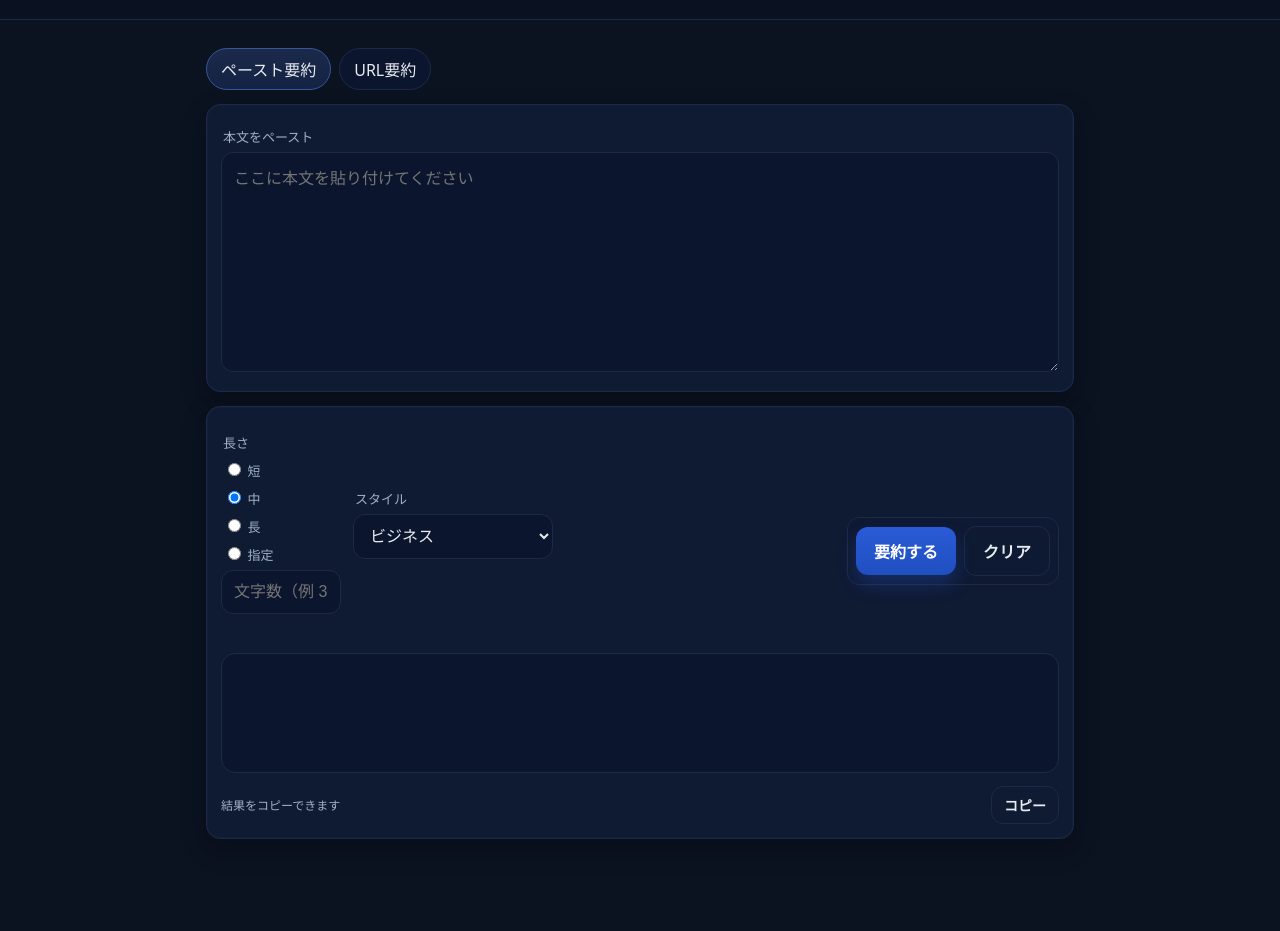
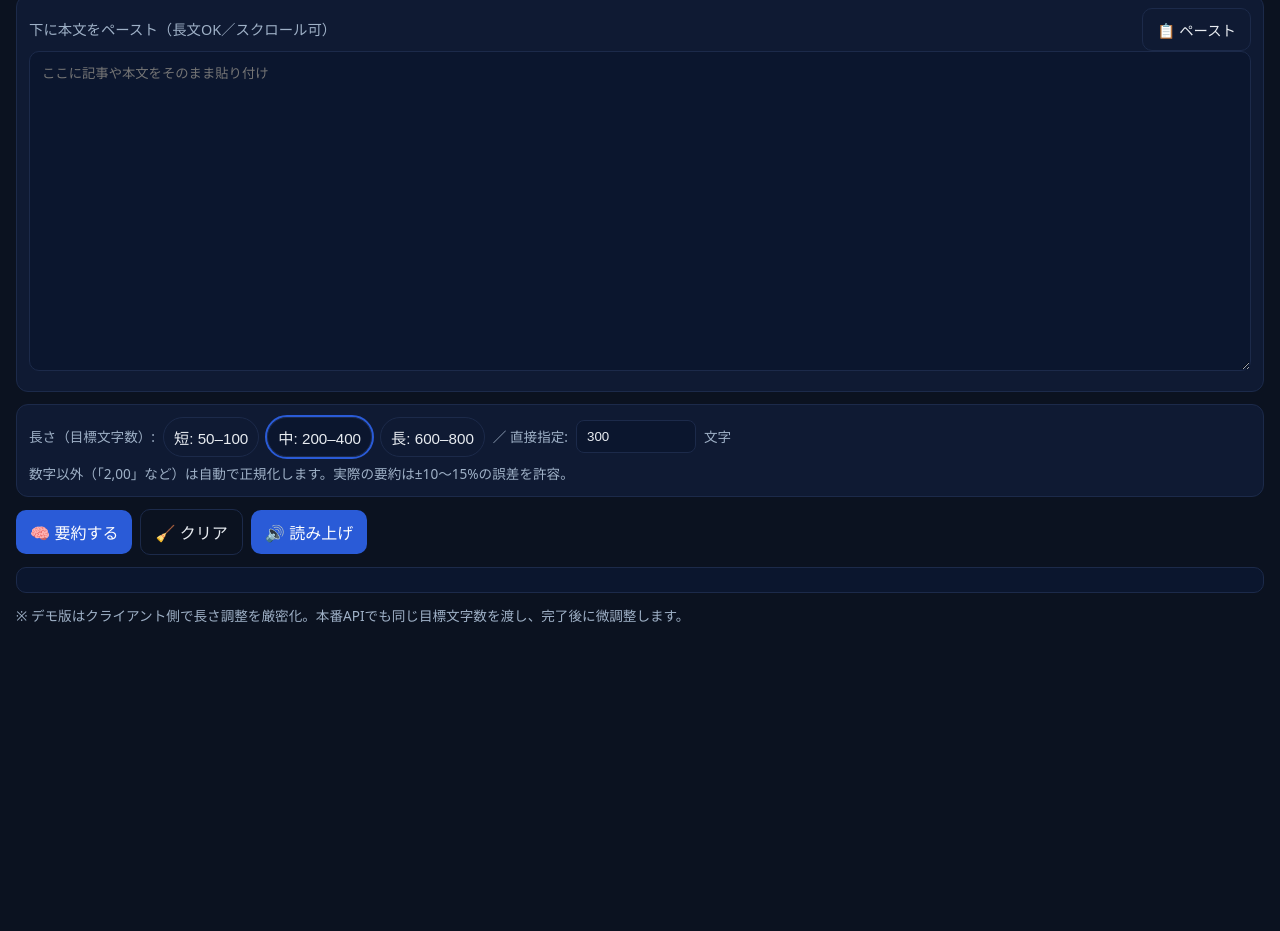
Before and after one commit to syonn3/youyaku_bot, a plain HTML site: page index.html in a window 1280 px wide. Shown: the part 65-996 px from the top of the page. After the commit the page ends 800 px from the top, so only its background shows below. Drawn offline with Linux system fonts and the light colour scheme.

Commit message:
Update index.html

```diff
--- a/index.html
+++ b/index.html
@@ -1,254 +1,249 @@
 <!doctype html>
 <html lang="ja">
 <head>
-  <link rel="icon" href="logo.jpg">
   <meta charset="utf-8" />
   <meta name="viewport" content="width=device-width,initial-scale=1,viewport-fit=cover" />
   <title>文章要約Bot</title>
-  <!-- PNG推奨 -->
-<link rel="apple-touch-icon" href="logo.jpg">
-<!-- icon-180.pngのロゴを使うならこっち -->
-<!-- <link rel="apple-touch-icon" href="icon-180.png"> -->
+  <link rel="apple-touch-icon" href="logo.jpg" />
 
   <style>
     :root{
       --bg:#0b1220; --surface:#0f1a33; --surface-2:#0b162e;
       --border:#1c2a4a; --text:#e8ecf1; --muted:#9fb1c7;
-      --accent:#2a5bd7; --accent-2:#5b86ff; --ring:rgba(90,130,255,.45);
-      --ok:#7ddc8d; --err:#ff7a7a;
-      --radius:14px;
+      --accent:#2a5bd7; --danger:#e35d5d;
     }
     *{box-sizing:border-box}
-    html,body{height:100%}
     body{
-      margin:0; background:var(--bg); color:var(--text);
-      font-family:system-ui,-apple-system,Segoe UI,Roboto,Helvetica,Arial,"Apple Color Emoji","Segoe UI Emoji";
-      -webkit-tap-highlight-color:transparent;
+      background:var(--bg); color:var(--text);
+      font-family: system-ui, -apple-system, "Segoe UI", Roboto, "Hiragino Kaku Gothic ProN", Meiryo, sans-serif;
+      margin:0; padding:16px; line-height:1.6;
     }
-    header{
-      position:sticky; top:0; z-index:10;
-      backdrop-filter: saturate(1.2) blur(6px);
-      background:linear-gradient(180deg, rgba(11,18,32,.9), rgba(11,18,32,.6));
-      border-bottom:1px solid var(--border);
-      padding:16px 20px;
-    }
-    h1{margin:0; font-size:18px; letter-spacing:.2px}
-    .sub{margin:2px 0 0; font-size:12px; color:var(--muted)}
-    main{max-width:900px; margin:0 auto; padding:16px; padding-bottom:28vh;}
-    .tabs{display:flex; gap:8px; margin:12px 0 14px}
-    .tab{
-      padding:8px 14px; border:1px solid var(--border); border-radius:999px;
-      cursor:pointer; background:var(--surface-2); color:var(--text); user-select:none;
-    }
-    .tab.active{ background:linear-gradient(180deg,#1b2a4b,#142243); border-color:#37569a; }
+    h1{font-size:1.25rem; margin:0 0 12px}
+    .row{display:flex; gap:8px; flex-wrap:wrap; align-items:center}
     .card{
-      background:var(--surface); border:1px solid var(--border);
-      border-radius:var(--radius); padding:14px; margin-bottom:14px;
-      box-shadow: 0 0 0 1px rgba(255,255,255,.02) inset, 0 10px 24px rgba(0,0,0,.25);
-    }
-    label{display:block; margin:8px 0 6px 2px; font-size:13px; color:var(--muted)}
-    textarea,input[type="text"],input[type="url"],select{
-      width:100%; background:var(--surface-2); border:1px solid var(--border);
-      border-radius:12px; color:var(--text); padding:12px; font-size:16px; /* iOSズーム防止 */
-      outline:none; transition:border-color .15s, box-shadow .15s;
-    }
-    textarea{min-height:220px; resize:vertical}
-    textarea:focus, input:focus, select:focus{
-      border-color:var(--accent-2); box-shadow:0 0 0 3px var(--ring);
-    }
-    .muted{color:var(--muted); font-size:12px}
-    .row{display:flex; flex-wrap:wrap; gap:12px; align-items:center}
-    .row > *{margin:4px 0}
-    select{min-width:200px}
-    button{
-      background:linear-gradient(180deg,var(--accent),#1f4fc0);
-      border:none; color:#fff; padding:12px 18px; border-radius:12px;
-      font-weight:700; font-size:16px; cursor:pointer;
-      box-shadow:0 10px 18px rgba(42,91,215,.28);
-    }
-    button:disabled{opacity:.65; cursor:not-allowed; filter:grayscale(.2)}
-    .btn-ghost{
-      background:transparent; border:1px solid var(--border); color:var(--text);
-      box-shadow:none;
-    }
-    pre{
-      white-space:pre-wrap; word-break:break-word;
-      background:var(--surface-2); border:1px solid var(--border);
-      border-radius:var(--radius); padding:14px; min-height:120px;
-    }
-    .status{min-height:22px; color:#9ec1ff; display:flex; align-items:center; gap:8px}
-    .dot{width:10px; height:10px; border-radius:50%; background:var(--accent); display:none}
-    .loading .dot{display:inline-block; animation:pulse 1s ease-in-out infinite}
-    @keyframes pulse{0%{transform:scale(.9);opacity:.6}50%{transform:scale(1);opacity:1}100%{transform:scale(.9);opacity:.6}}
-    .actions{
-      position:sticky; bottom:12px; z-index:5; display:flex; gap:8px; align-items:center; justify-content:flex-end;
-      margin-top:8px; padding:8px; border:1px solid var(--border); border-radius:12px;
-      background:linear-gradient(180deg, rgba(15,26,51,.95), rgba(15,26,51,.85));
-      backdrop-filter: blur(6px);
-    }
-    .copy-bar{display:flex; justify-content:space-between; align-items:center; gap:8px; margin-top:10px}
-    .copy-bar button{padding:8px 12px; font-size:14px}
-    @media (max-width:480px){
-      select{min-width:unset}
-      .actions{bottom:10px}
-      button{width:100%}
+      background:var(--surface); border:1px solid var(--border); border-radius:12px;
+      padding:12px;
     }
 
+    /* 入力テキスト（全文スクロールで見える） */
+    #input{
+      width:100%;
+      height:40vh;                 /* 画面の4割の高さ */
+      resize:vertical;             /* 必要ならドラッグで伸縮 */
+      background:var(--surface-2);
+      color:var(--text);
+      border:1px solid var(--border);
+      border-radius:10px;
+      padding:12px;
+      line-height:1.7;
+      overflow:auto;               /* ← ペースト全文スクロール */
+      white-space:pre-wrap;
+    }
 
-/* 置き換え（position:absolute をやめる） */
-.brand{display:flex; align-items:center; gap:12px}
-.brand h1{margin:0}          /* タイトルの上下余白を消す */
-.logo{height:28px; width:auto; opacity:.95}
-@media (min-width:768px){.logo{height:32px}}
+    /* 要約結果（長文もスクロール可能） */
+    #summary{
+      white-space:pre-wrap;
+      background:var(--surface-2);
+      border:1px solid var(--border);
+      padding:12px; margin:12px 0; border-radius:10px;
+      max-height:42vh;             /* 画面の約4割まで表示 */
+      overflow:auto;               /* ← 要約も全文スクロール */
+    }
 
+    label{font-size:.95rem; color:var(--muted)}
+    input[type="number"]{
+      width:120px; padding:8px 10px;
+      background:var(--surface-2); color:var(--text);
+      border:1px solid var(--border); border-radius:8px;
+    }
+    .btn{
+      background:var(--accent); color:#fff; border:none;
+      padding:10px 14px; border-radius:10px; font-size:1rem;
+    }
+    .btn.secondary{ background:transparent; color:var(--text); border:1px solid var(--border); }
+    .btn.danger{ background:var(--danger); }
+    .chip{
+      border:1px solid var(--border); color:var(--text);
+      background:transparent; padding:8px 10px; border-radius:999px; font-size:.95rem;
+    }
+    .chip[aria-pressed="true"]{ background:var(--surface-2); outline:2px solid var(--accent) }
 
+    .hint{font-size:.85rem; color:var(--muted)}
+    .small{font-size:.9rem}
   </style>
 </head>
 <body>
- <header>
-  <div class="brand">
-    <img src="logo.jpg" class="logo" alt="ロゴ">
-    <h1>文章要約Bot</h1>
+  <h1>文章要約Bot</h1>
+
+  <!-- ---- 入力 ---- -->
+  <div class="card" style="margin-bottom:12px">
+    <div class="row" style="justify-content:space-between">
+      <label class="small">下に本文をペースト（長文OK／スクロール可）</label>
+      <button class="btn secondary small" onclick="pasteFromClipboard()">📋 ペースト</button>
+    </div>
+    <textarea id="input" placeholder="ここに記事や本文をそのまま貼り付け"></textarea>
   </div>
-  <div class="sub">URLまたは本文を入れて、読みやすい要約を作ります</div>
-</header>
 
+  <!-- ---- 設定（長さ指定）---- -->
+  <div class="card" style="margin-bottom:12px">
+    <div class="row">
+      <span class="hint">長さ（目標文字数）:</span>
+      <button class="chip" id="lenShort"  onclick="pickPreset(100)" aria-pressed="false">短: 50–100</button>
+      <button class="chip" id="lenMid"    onclick="pickPreset(300)" aria-pressed="true">中: 200–400</button>
+      <button class="chip" id="lenLong"   onclick="pickPreset(700)" aria-pressed="false">長: 600–800</button>
+      <span class="hint">／ 直接指定:</span>
+      <input id="charLimit" type="number" min="30" max="2000" step="10" value="300" inputmode="numeric" pattern="[0-9]*" />
+      <span class="hint">文字</span>
+    </div>
+    <div class="hint" style="margin-top:6px">
+      数字以外（「2,00」など）は自動で正規化します。実際の要約は±10〜15%の誤差を許容。
+    </div>
+  </div>
 
-  <main>
-    <div class="tabs">
-      <div id="tab-paste" class="tab active" onclick="setTab('paste')">ペースト要約</div>
-      <div id="tab-url" class="tab" onclick="setTab('url')">URL要約</div>
-    </div>
+  <!-- ---- 操作 ---- -->
+  <div class="row" style="margin-bottom:8px">
+    <button class="btn" onclick="summarize()">🧠 要約する</button>
+    <button class="btn secondary" onclick="clearAll()">🧹 クリア</button>
+    <button class="btn" onclick="speakSummary()">🔊 読み上げ</button>
+  </div>
 
-    <div class="card" id="pane-paste">
-      <label for="inp-text">本文をペースト</label>
-      <textarea id="inp-text" rows="10" placeholder="ここに本文を貼り付けてください"></textarea>
-    </div>
-
-    <div class="card" id="pane-url" style="display:none">
-      <label for="inp-url">URL</label>
-      <input id="inp-url" type="url" placeholder="https://example.com/..." />
-      <div class="muted">※ 取得できないサイトもあります。失敗する場合は本文をペーストしてください。</div>
-    </div>
-
-    <div class="card">
-      <div class="row">
-        <div>
-          <label>長さ</label>
-          <label><input type="radio" name="len" value="short"> 短</label>
-          <label><input type="radio" name="len" value="medium" checked> 中</label>
-          <label><input type="radio" name="len" value="long"> 長</label>
-          <label><input type="radio" name="len" value="custom"> 指定</label>
-          <input id="len-custom" type="text" placeholder="文字数（例 300）" style="width:120px">
-        </div>
-        <div>
-          <label>スタイル</label>
-          <select id="style">
-            <option value="business" selected>ビジネス</option>
-            <option value="bullet">箇条書き</option>
-          </select>
-        </div>
-        <div style="margin-left:auto">
-          <label>&nbsp;</label><br>
-          <div class="actions">
-            <button id="btn-go" onclick="summarize()">要約する</button>
-            <button class="btn-ghost" onclick="clearAll()">クリア</button>
-          </div>
-        </div>
-      </div>
-
-      <div class="status" id="status"><span class="dot"></span><span id="status-text"></span></div>
-      <pre id="out"></pre>
-      <div class="copy-bar">
-        <small class="muted">結果をコピーできます</small>
-        <div style="display:flex; gap:8px">
-          <button class="btn-ghost" onclick="copyOut()">コピー</button>
-        </div>
-      </div>
-    </div>
-  </main>
+  <!-- ---- 結果 ---- -->
+  <div id="summary" aria-live="polite"></div>
+  <div class="hint">※ デモ版はクライアント側で長さ調整を厳密化。本番APIでも同じ目標文字数を渡し、完了後に微調整します。</div>
 
   <script>
-    // ★ あなたのGAS /exec
-    const PROXY_ENDPOINT = 'https://script.google.com/macros/s/AKfycbwoRrhGWPUV74cOzYA9NzMD8n212iVWMMIP3AONo3WlTmtt7oD-YFPRdCJ75b4j90g/exec';
-
-    const $ = (s)=>document.querySelector(s);
-    const tabPaste = $('#tab-paste'), tabUrl = $('#tab-url');
-    const panePaste = $('#pane-paste'), paneUrl = $('#pane-url');
-    const out = $('#out'), statusWrap = $('#status'), statusText = $('#status-text');
-    const btn = $('#btn-go');
-
-    function setTab(name){
-      const isPaste = name==='paste';
-      tabPaste.classList.toggle('active', isPaste);
-      tabUrl.classList.toggle('active', !isPaste);
-      panePaste.style.display = isPaste ? '' : 'none';
-      paneUrl.style.display = isPaste ? 'none' : '';
-      localStorage.setItem('yb:lastTab', name);
+    // --- ユーティリティ ---
+    function sanitizeNumberLike(v){
+      // 全角→半角、カンマ・空白を除去して数値化
+      const z2h = v.replace(/[０-９，、．．\s]/g, s=>{
+        const code = s.charCodeAt(0);
+        if (s === '，' || s === '、' || s === ',') return '';
+        if (s === '．' || s === '。' || s === '.') return '';
+        if (code >= 0xFF10 && code <= 0xFF19) return String.fromCharCode(code - 0xFF10 + 0x30);
+        return '';
+      }).replace(/[^\d]/g,'');
+      return Number(z2h || 0);
     }
-    (function initTab(){
-      const last = localStorage.getItem('yb:lastTab');
-      if(last==='url') setTab('url');
-    })();
-
-    function setLoading(on){
-      statusWrap.classList.toggle('loading', on);
-      statusText.textContent = on ? '要約中…' : '完了';
+    function setPressed(id){
+      ['lenShort','lenMid','lenLong'].forEach(k=>{
+        document.getElementById(k).setAttribute('aria-pressed', k===id ? 'true' : 'false');
+      });
+    }
+    function pickPreset(n){
+      document.getElementById('charLimit').value = n;
+      if (n<=120) setPressed('lenShort'); else if (n<=450) setPressed('lenMid'); else setPressed('lenLong');
     }
 
-    async function summarize(){
+    async function pasteFromClipboard(){
       try{
-        out.textContent=''; setLoading(true); btn.disabled=true; statusText.textContent='要約中…';
-
-        const mode = tabPaste.classList.contains('active') ? 'paste' : 'url';
-        const text = $('#inp-text').value.trim();
-        const url  = $('#inp-url').value.trim();
-        if(mode==='paste' && !text) throw new Error('本文を入れてください');
-        if(mode==='url'   && !url)  throw new Error('URLを入れてください');
-
-        const len = [...document.querySelectorAll('input[name=len]')].find(r=>r.checked).value;
-        const custom = $('#len-custom').value.trim();
-        const style = $('#style').value; // business / bullet
-
-        const form = new URLSearchParams();
-        form.append('mode', mode);
-        if(text) form.append('text', text);
-        if(url)  form.append('url', url);
-        form.append('length', len);
-        if(custom) form.append('customChars', custom);
-        form.append('style', style);
-
-        const res = await fetch(PROXY_ENDPOINT, { method:'POST', body:form });
-        const raw = await res.text();
-        let data; try { data = JSON.parse(raw); } catch(e){ throw new Error('サーバ応答が不正です'); }
-
-        if(!data.ok) throw new Error(data.error || '要約に失敗しました');
-        out.textContent = data.summary || '';
-        setLoading(false);
-      }catch(err){
-        statusWrap.classList.remove('loading');
-        statusText.textContent = 'エラー: ' + err.message;
-        out.textContent = '要約に失敗しました。やり直してください。';
-      }finally{
-        btn.disabled=false;
-      }
-    }
-
-    function copyOut(){
-      const txt = out.textContent || '';
-      if(!txt){ statusText.textContent = 'コピーする内容がありません'; return; }
-      if(navigator.clipboard){
-        navigator.clipboard.writeText(txt).then(()=>{ statusText.textContent='コピーしました'; });
-      }else{
-        const ta=document.createElement('textarea');
-        ta.value=txt; document.body.appendChild(ta); ta.select(); document.execCommand('copy'); document.body.removeChild(ta);
-        statusText.textContent='コピーしました';
+        const text = await navigator.clipboard.readText();
+        if(text){ document.getElementById('input').value = text; }
+      }catch(e){
+        alert('クリップボードから貼り付けできませんでした。長押し→ペーストを使ってください。');
       }
     }
 
     function clearAll(){
-      $('#inp-text').value=''; $('#inp-url').value=''; out.textContent=''; statusText.textContent='';
+      document.getElementById('input').value = '';
+      document.getElementById('summary').innerText = '';
     }
+
+    // --- 要約（デモ用ローカル実装） ---
+    function summarize(){
+      const raw = document.getElementById('input').value.trim();
+      if(!raw){ alert('本文をペーストしてください'); return; }
+
+      // 文字数指定を正規化（例: "2,00" → 200）
+      const rawLimit = document.getElementById('charLimit').value.toString();
+      let limit = Number(rawLimit);
+      if(!Number.isFinite(limit) || limit<=0){
+        limit = sanitizeNumberLike(rawLimit);
+      }
+      if(!limit || limit<30){ limit = 300; document.getElementById('charLimit').value = 300; }
+
+      // ここで本来はAPI要約を呼ぶ：
+      // const ai = await callSummarizeAPI(raw, { targetChars: limit, style, ... });
+      // 今はデモとして、本文を「段落→要点抽出→指定文字数に近づけて整形」
+      const draft = heuristicSummarize(raw, limit);
+      const tuned = lengthTuner(draft, limit);
+      document.getElementById('summary').innerText = tuned;
+    }
+
+    // ざっくり要点抽出（行頭や「。」「・」「- 」などを頼りに分割→上位を採用）
+    function heuristicSummarize(text, limit){
+      // 改行正規化
+      const t = text.replace(/\r\n/g,'\n').replace(/\n{3,}/g,'\n\n');
+      // 候補文の切り出し
+      let units = t
+        .split(/(?<=[。！？\?])\s+|\n- |\n・|\n|\t/g)
+        .map(s=>s.trim()).filter(Boolean);
+
+      // 重複/ノイズ削り
+      const seen = new Set();
+      units = units.filter(s=>{
+        const k = s.length>40 ? s.slice(0,40) : s;
+        if(seen.has(k)) return false;
+        seen.add(k);
+        return s.length>1;
+      });
+
+      // 短い要素をまとめてスニペット化
+      let out = '';
+      for(const u of units){
+        if(out.length + u.length + 1 > Math.max(1200, limit*3)) break; // 過剰連結防止
+        out += (out ? '\n' : '') + (u.startsWith('・') || u.startsWith('-')? u : '・' + u);
+      }
+      if(!out) out = text.slice(0, Math.min(text.length, limit*2));
+      return out;
+    }
+
+    // 目標文字数に合わせて微調整（±約15%に収める）
+    function lengthTuner(text, target){
+      const min = Math.round(target*0.85);
+      const max = Math.round(target*1.15);
+
+      // 近いならそのまま
+      if(text.length>=min && text.length<=max) return text;
+
+      if(text.length>max){
+        // 文章末尾（句点/改行）で気持ちよく切る
+        const cut = smartCut(text, max);
+        return cut;
+      }else{
+        // 少ないとき：元テキストから追加で少し継ぎ足すのが本来だが、
+        // デモでは冗長語を少し足して体裁を整える
+        return padTo(text, min);
+      }
+    }
+
+    function smartCut(text, max){
+      if(text.length<=max) return text;
+      const slice = text.slice(0, max);
+      const p = Math.max(slice.lastIndexOf('。'), slice.lastIndexOf('\n'));
+      return (p>0 ? slice.slice(0, p+1) : slice) + (p>0 ? '' : '…');
+    }
+
+    function padTo(text, min){
+      if(text.length>=min) return text;
+      const filler = '\n（要点を凝縮しています。詳細は原文をご確認ください。）';
+      let out = text + filler;
+      if(out.length<min) out = out + ' 追記: 概要の網羅を優先し、細部は省略。';
+      return out;
+    }
+
+    // --- 音声読み上げ（据え置き） ---
+    function speakSummary(){
+      const text = document.getElementById('summary').innerText.trim();
+      if(!text){ alert('要約文がありません'); return; }
+      // 連続押下時に前の発話を止める
+      if(speechSynthesis.speaking) speechSynthesis.cancel();
+      const utter = new SpeechSynthesisUtterance(text);
+      utter.lang = 'ja-JP';
+      speechSynthesis.speak(utter);
+    }
+
+    // 初期ボタン状態
+    pickPreset(300);
   </script>
 </body>
 </html>
```
